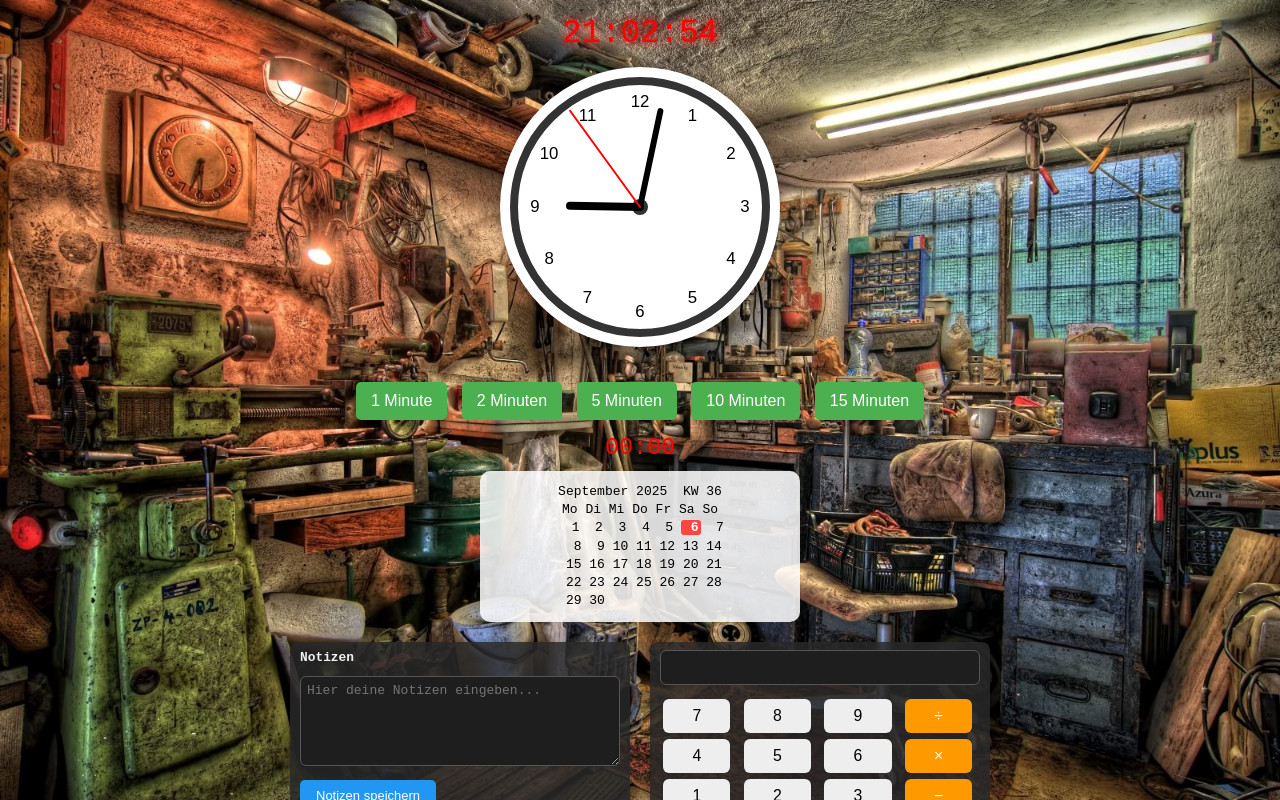
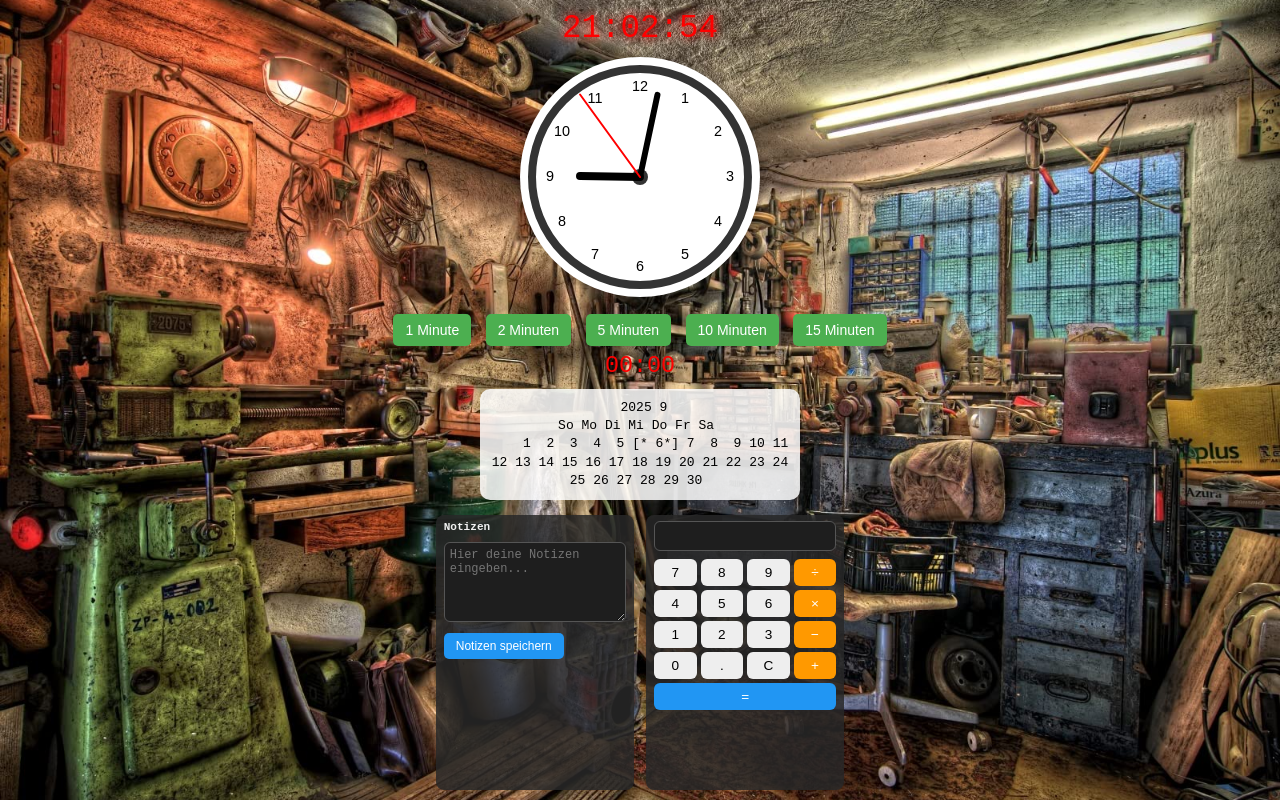
Before and after one commit to boehserenkel/Dashboard_Werkstatt_IPad_2_mit-Timer_Notizen_Teil2_Taschenrechner, a plain HTML site: page index.html in a window 1280 px wide. Drawn offline with Linux system fonts and the light colour scheme.

Commit message:
Update index.html

```diff
--- a/index.html
+++ b/index.html
@@ -3,41 +3,54 @@
 <head>
 <meta charset="UTF-8" />
 <title>Dashboard iPad 2</title>
-<meta name="viewport" content="width=device-width, initial-scale=1, maximum-scale=1, user-scalable=no" />
+<meta name="viewport" content="width=device-width, initial-scale=1" />
 <meta name="apple-mobile-web-app-capable" content="yes" />
 <meta name="apple-mobile-web-app-status-bar-style" content="black-translucent" />
 <style>
   html, body {
     margin: 0; padding: 0; height: 100%; width: 100%;
-    overflow: hidden;
+    /* Wichtig: Kein overflow:hidden, damit Höhe funktioniert */
     font-family: sans-serif;
     text-align: center;
     background: url('Werkstatt.jpg') no-repeat center center fixed;
     background-size: cover;
+    display: flex;
+    flex-direction: column;
+  }
+
+  body {
+    /* Höhe nutzen, flex Kinder verteilen */
+    height: 100vh;
   }
 
   #digitalClock {
     font-size: 2.5em;
     font-family: monospace;
     color: red;
-    margin: 15px 0 0 0;
+    margin: 10px 0 5px 0;
     text-shadow: 0 0 10px red;
+    flex-shrink: 0;
   }
 
   canvas {
     background: white;
     border-radius: 50%;
     box-shadow: 0 0 10px rgba(0,0,0,0.3);
-    width: 280px;
-    height: 280px;
-    display: block;
-    margin: 15px auto 30px auto;
+    width: 240px;
+    height: 240px;
+    margin: 5px auto 15px auto;
+    flex-shrink: 0;
+  }
+
+  .timer-btns {
+    margin-bottom: 5px;
+    flex-shrink: 0;
   }
 
   .timer-btns button {
-    margin: 5px;
-    padding: 10px 15px;
-    font-size: 16px;
+    margin: 2px 5px;
+    padding: 8px 12px;
+    font-size: 14px;
     background-color: #4CAF50;
     color: white;
     border: none;
@@ -47,22 +60,29 @@
 
   #timer {
     font-size: 1.8em;
-    margin-top: 10px;
+    margin: 0 0 10px 0;
     color: red;
     font-family: monospace;
+    flex-shrink: 0;
   }
 
   .calendar {
-    width: 320px;
-    margin: 10px auto 20px auto;
+    width: 100%;
+    max-width: 320px;
+    margin: 0 auto 15px auto;
     background: rgba(255,255,255,0.85);
-    padding: 12px 8px;
+    padding: 10px 8px;
     border-radius: 10px;
     font-family: monospace;
-    white-space: pre;
+    white-space: pre-wrap;
     line-height: 1.4;
     box-sizing: border-box;
     user-select: none;
+
+    /* Wichtige Anpassung: Höhe begrenzen, damit Kalender nicht alles zupflastert */
+    max-height: 120px;
+    overflow: hidden;
+    flex-shrink: 0;
   }
 
   mark {
@@ -76,38 +96,43 @@
   #notesCalculatorContainer {
     display: flex;
     justify-content: center;
-    gap: 20px;
-    flex-wrap: wrap;
-    margin: 20px auto 40px auto;
+    gap: 12px;
+    flex-wrap: nowrap; /* Keine Umbrüche, damit nebeneinander */
+    margin: 0 auto 10px auto;
     max-width: 700px;
+    flex-shrink: 1;
+    flex-grow: 1;
+    min-height: 150px;
+    overflow: hidden;
   }
 
   #notesContainer, #calculator {
-    flex: 1 1 40%;
-    min-width: 240px;
+    flex: 1 1 45%;
+    min-width: 140px;
     background: rgba(40, 40, 40, 0.85);
-    padding: 8px 10px;
+    padding: 6px 8px;
     border-radius: 8px;
     box-sizing: border-box;
     box-shadow: 0 0 8px rgba(0,0,0,0.2);
     font-family: monospace;
     text-align: left;
     color: #f1f1f1;
-    font-size: 0.9em;
+    font-size: 0.85em;
+    overflow: hidden;
   }
 
   #notesContainer h2 {
     margin-top: 0;
     color: #f1f1f1;
-    font-size: 1.1em;
+    font-size: 1em;
   }
 
   #notes {
     width: 100%;
-    height: 90px;
+    height: 80px;
     font-family: monospace;
-    font-size: 13px;
-    padding: 6px;
+    font-size: 12px;
+    padding: 5px;
     border-radius: 6px;
     border: 1px solid #555;
     resize: vertical;
@@ -117,9 +142,9 @@
   }
 
   #saveNotesBtn {
-    margin-top: 10px;
-    padding: 8px 16px;
-    font-size: 13px;
+    margin-top: 8px;
+    padding: 6px 12px;
+    font-size: 12px;
     background-color: #2196F3;
     color: white;
     border: none;
@@ -133,11 +158,11 @@
 
   #calcDisplay {
     width: 100%;
-    height: 35px;
-    font-size: 1.2em;
+    height: 30px;
+    font-size: 1em;
     text-align: right;
-    padding: 4px 8px;
-    margin-bottom: 10px;
+    padding: 4px 6px;
+    margin-bottom: 8px;
     border-radius: 6px;
     border: 1px solid #555;
     box-sizing: border-box;
@@ -146,11 +171,16 @@
     color: #f1f1f1;
   }
 
+  #calcButtons {
+    display: flex;
+    flex-wrap: wrap;
+    gap: 4px;
+  }
+
   #calcButtons button {
-    width: 21%;
-    margin: 1%;
-    font-size: 1.1em;
-    padding: 8px 0;
+    flex: 1 1 21%;
+    font-size: 1em;
+    padding: 6px 0;
     border: none;
     border-radius: 6px;
     cursor: pointer;
@@ -172,7 +202,7 @@
   }
 
   #calcButtons button.equals {
-    width: 92%;
+    flex: 1 1 92%;
     background-color: #2196F3;
     color: white;
   }
@@ -185,7 +215,7 @@
 <body>
 
 <div id="digitalClock">--:--:--</div>
-<canvas id="clockCanvas" width="280" height="280"></canvas>
+<canvas id="clockCanvas" width="240" height="240"></canvas>
 
 <div class="timer-btns">
   <button onclick="startTimer(1)">1 Minute</button>
@@ -235,7 +265,7 @@
 </div>
 
 <script>
-// UHR, TIMER, KALENDER, NOTIZEN, RECHNER
+// Uhr, Timer, Kalender, Notizen, Rechner Script bleibt unverändert
 (function() {
   var canvas = document.getElementById('clockCanvas');
   var ctx = canvas.getContext('2d');
@@ -333,150 +363,81 @@
   };
 
   function updateTimerDisplay(seconds) {
-    var minutes = Math.floor(seconds / 60);
-    var remainingSeconds = seconds % 60;
+    var min = Math.floor(seconds / 60);
+    var sec = seconds % 60;
     document.getElementById('timer').innerText =
-      (minutes < 10 ? '0' : '') + minutes + ':' +
-      (remainingSeconds < 10 ? '0' : '') + remainingSeconds;
+      (min < 10 ? '0' : '') + min + ':' + (sec < 10 ? '0' : '') + sec;
   }
 
-  // Kalender mit Monat, Jahr und Kalenderwoche
-  function renderCalendar() {
+  // Kalender generieren
+  function generateCalendar() {
     var calendar = document.getElementById('calendarDisplay');
     var now = new Date();
     var year = now.getFullYear();
     var month = now.getMonth();
-    var today = now.getDate();
-    var firstDay = new Date(year, month, 1);
-    var lastDay = new Date(year, month + 1, 0);
-    var daysInMonth = lastDay.getDate();
-    var startWeekday = firstDay.getDay();
-    var weekHeader = ['Mo','Di','Mi','Do','Fr','Sa','So'];
-    var weeks = [], week = [];
 
-    // Monatstitel und Kalenderwoche berechnen
-    var monthNames = ['Januar', 'Februar', 'März', 'April', 'Mai', 'Juni',
-                      'Juli', 'August', 'September', 'Oktober', 'November', 'Dezember'];
-    var calendarTitle = monthNames[month] + ' ' + year;
+    var firstDay = new Date(year, month, 1).getDay();
+    var lastDate = new Date(year, month + 1, 0).getDate();
 
-    function getISOWeek(date) {
-      var tempDate = new Date(date.valueOf());
-      var day = tempDate.getDay() || 7;
-      tempDate.setHours(0,0,0,0);
-      tempDate.setDate(tempDate.getDate() + 4 - day);
-      var yearStart = new Date(tempDate.getFullYear(),0,1);
-      return Math.ceil((((tempDate - yearStart) / 86400000) + 1)/7);
+    var days = ['So', 'Mo', 'Di', 'Mi', 'Do', 'Fr', 'Sa'];
+    var calendarText = ' ' + year + ' ' + (month + 1) + '\n';
+
+    // Header Tage
+    for (var i = 0; i < days.length; i++) {
+      calendarText += days[i] + ' ';
     }
-    var currentWeek = getISOWeek(now);
+    calendarText += '\n';
 
-    // Leerfelder für Montag als Wochenstart (Sonntag = 0 => 7)
-    var startDay = startWeekday === 0 ? 7 : startWeekday;
-
-    // Kalender-Wochenzeilen zusammenbauen
-    var dayCounter = 1 - (startDay - 1);
-    while(dayCounter <= daysInMonth) {
-      week = [];
-      for(var i=0; i<7; i++) {
-        if(dayCounter > 0 && dayCounter <= daysInMonth) {
-          week.push(dayCounter);
-        } else {
-          week.push('');
-        }
-        dayCounter++;
-      }
-      weeks.push(week);
+    // Leerfelder vor erstem Tag
+    for (var i = 0; i < firstDay; i++) {
+      calendarText += '   ';
     }
 
-    // Kalender als Text zusammenstellen
-    var calText = calendarTitle + "  KW " + currentWeek + "\n";
-    calText += weekHeader.join(" ") + "\n";
-
-    for(var w=0; w<weeks.length; w++) {
-      var weekStr = "";
-      for(var d=0; d<7; d++) {
-        var dayVal = weeks[w][d];
-        if(dayVal === '') {
-          weekStr += "   ";
-        } else {
-          if(dayVal === today) {
-            weekStr += " " + "[\x1b[31m" + dayVal.toString().padStart(2, ' ') + "\x1b[0m" + "]";
-          }
-          else {
-            weekStr += " " + dayVal.toString().padStart(2, ' ') + " ";
-          }
-        }
+    for (var d = 1; d <= lastDate; d++) {
+      if (d === now.getDate()) {
+        calendarText += '[*' + (d < 10 ? ' ' + d : d) + '*]';
+      } else {
+        calendarText += (d < 10 ? ' ' + d : d) + ' ';
       }
-      calText += weekStr + "\n";
     }
 
-    // Da markierte Tage im Text nicht funktionieren, ersetzen wir die aktuelle Tageszahl mit <mark>
-    var calHtml = calendarTitle + "  KW " + currentWeek + "<br>";
-    calHtml += weekHeader.join(" ") + "<br>";
-    for(var w=0; w<weeks.length; w++) {
-      var weekHtml = "";
-      for(var d=0; d<7; d++) {
-        var dayVal = weeks[w][d];
-        if(dayVal === '') {
-          weekHtml += "&nbsp;&nbsp;&nbsp;";
-        } else {
-          if(dayVal === today) {
-            weekHtml += "&nbsp;<mark>" + dayVal.toString().padStart(2, ' ') + "</mark>";
-          } else {
-            weekHtml += "&nbsp;" + dayVal.toString().padStart(2, ' ');
-          }
-        }
-      }
-      calHtml += weekHtml + "<br>";
-    }
-    calendar.innerHTML = calHtml;
+    calendar.textContent = calendarText;
   }
 
-  renderCalendar();
+  generateCalendar();
 
-  // Notizen laden/speichern
-  var notesTextarea = document.getElementById('notes');
-  var saveNotesBtn = document.getElementById('saveNotesBtn');
-  var notesKey = "ipad2_notes";
+  // Notizen speichern
+  document.getElementById('saveNotesBtn').addEventListener('click', function() {
+    localStorage.setItem('userNotes', document.getElementById('notes').value);
+    alert('Notizen gespeichert!');
+  });
 
-  function loadNotes() {
-    var savedNotes = localStorage.getItem(notesKey);
-    if(savedNotes) {
-      notesTextarea.value = savedNotes;
+  // Notizen laden
+  window.onload = function() {
+    var savedNotes = localStorage.getItem('userNotes');
+    if (savedNotes) {
+      document.getElementById('notes').value = savedNotes;
     }
-  }
-
-  function saveNotes() {
-    localStorage.setItem(notesKey, notesTextarea.value);
-    alert("Notizen gespeichert!");
-  }
-
-  saveNotesBtn.addEventListener('click', saveNotes);
-  loadNotes();
+  };
 
   // Rechner
   var calcDisplay = document.getElementById('calcDisplay');
-  var calcInput = "";
 
-  window.calcPress = function(val) {
-    calcInput += val;
-    calcDisplay.value = calcInput;
+  window.calcPress = function(value) {
+    calcDisplay.value += value;
   };
 
   window.calcClear = function() {
-    calcInput = "";
-    calcDisplay.value = "";
+    calcDisplay.value = '';
   };
 
   window.calcCalculate = function() {
     try {
-      // Eval mit Sicherheitseinschränkungen
-      var safeInput = calcInput.replace(/[^0-9+\-*/().]/g, '');
-      var result = eval(safeInput);
+      // eslint-disable-next-line no-eval
+      var result = eval(calcDisplay.value);
       calcDisplay.value = result;
-      calcInput = result.toString();
-    } catch(e) {
-      calcDisplay.value = "Fehler";
-      calcInput = "";
+    } catch (e) {
+      calcDisplay.value = 'Error';
     }
   };
 })();
```
